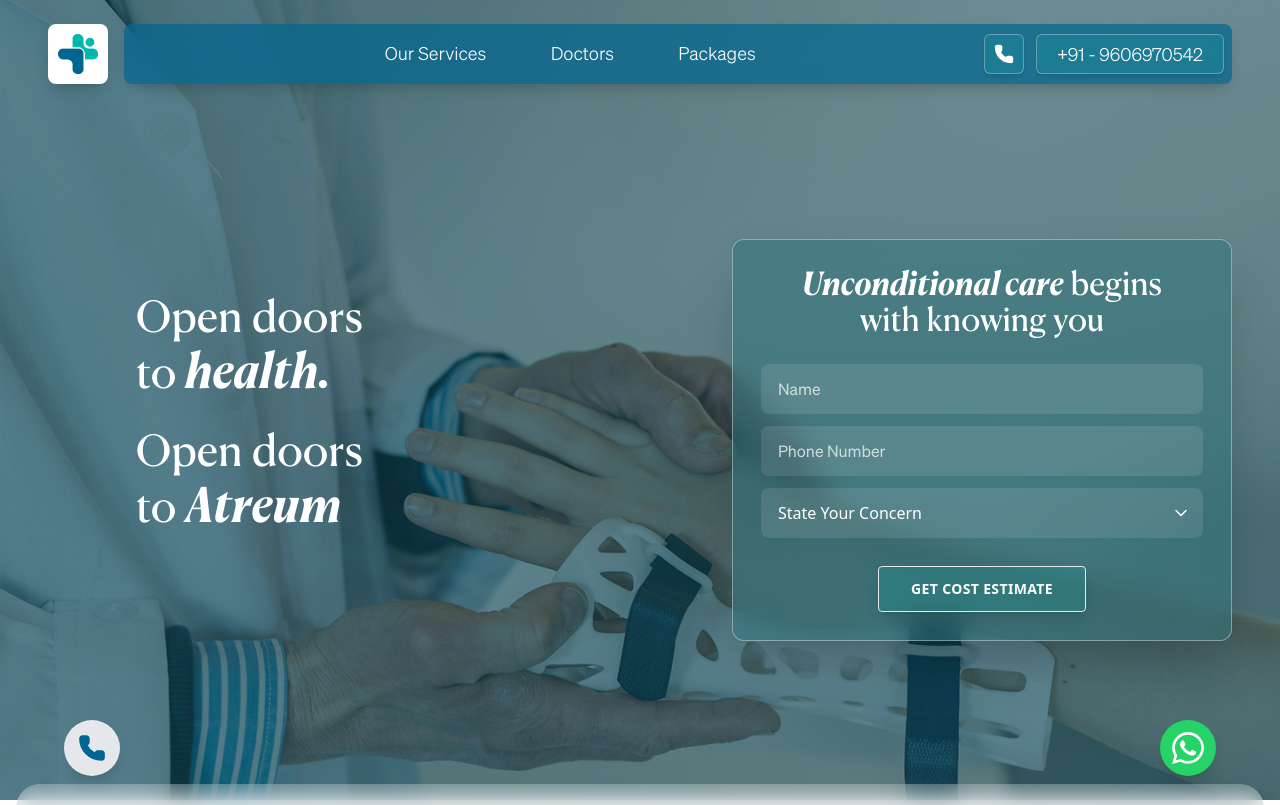
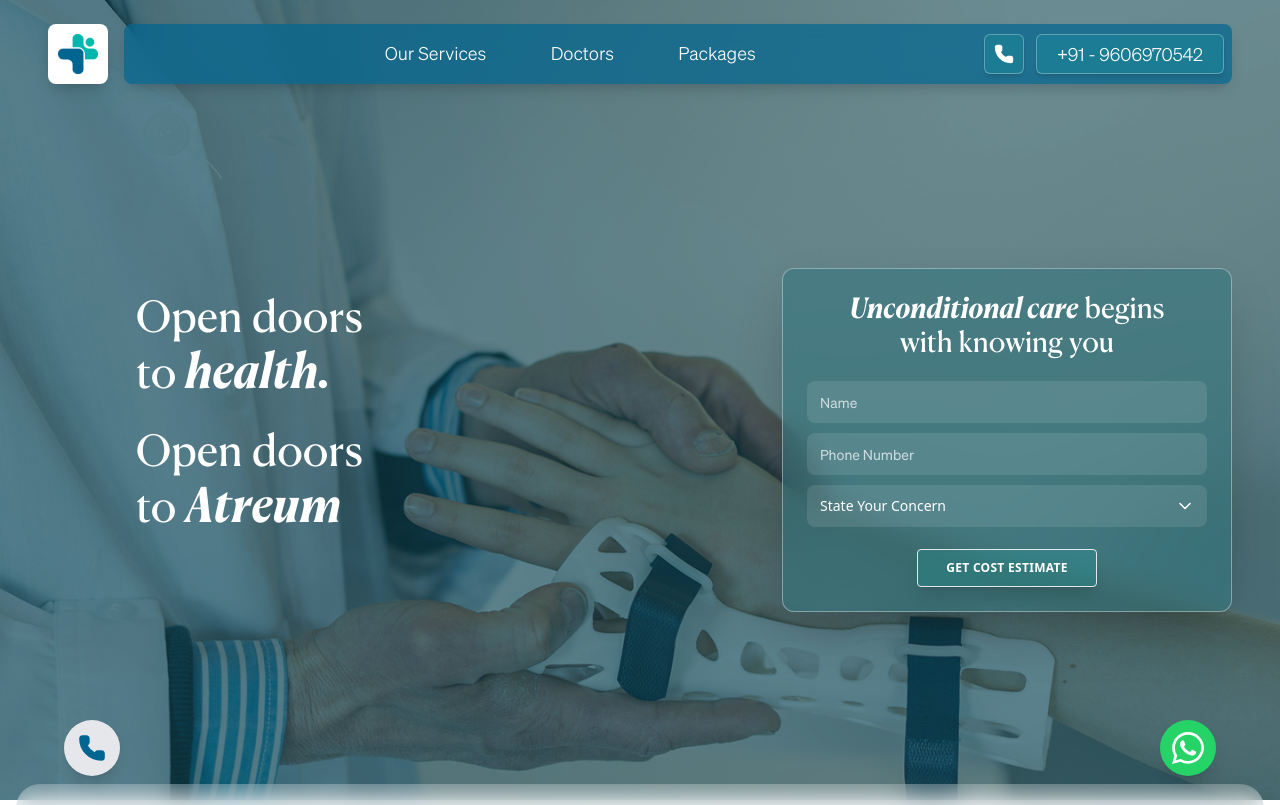
Before and after one commit to suman987654432/atreum, a React (Vite) app: page /orthopedics in a window 1280 px wide. Shown: the top 805 px of the page. Built offline with nearby package versions, Linux system fonts and the light colour scheme.

Commit message:
feat: Update Ortho component layout and styling for enhanced usability

```diff
--- a/src/components/departments/Ortho.jsx
+++ b/src/components/departments/Ortho.jsx
@@ -38,21 +38,21 @@ const Ortho = () => {
 
                     </div>
                     {/* Right Side Form */}
-                    <div className="w-full lg:w-[500px] max-w-full lg:max-w-[500px] lg:ml-auto">
-                        <div className="bg-[#2C747C80] border-[1px] border-[#FFFFFF61] p-5 sm:p-6 md:p-7 rounded-xl shadow-2xl bg-blur-lg backdrop-blur-md">
-                            <h3 className="text-white font-canela font-normal text-[22px] sm:text-[28px] md:text-[32px] leading-[30px] sm:leading-[32px] md:leading-[36px] tracking-normal text-center">
+                    <div className="w-full lg:w-[450px] max-w-full lg:max-w-[450px] lg:ml-auto">
+                        <div className="bg-[#2C747C80] border-[1px] border-[#FFFFFF61] p-4 sm:p-5 md:p-6 rounded-xl shadow-2xl bg-blur-lg backdrop-blur-md">
+                            <h3 className="text-white font-canela font-normal text-[20px] sm:text-[24px] md:text-[28px] leading-[28px] sm:leading-[30px] md:leading-[34px] tracking-normal text-center">
                                 <span className="font-bold italic">Unconditional care</span> begins
                             </h3>
-                            <h3 className="text-white font-canela font-normal text-[22px] sm:text-[28px] md:text-[32px] leading-[30px] sm:leading-[32px] md:leading-[36px] tracking-normal text-center mb-5 sm:mb-6">
+                            <h3 className="text-white font-canela font-normal text-[20px] sm:text-[24px] md:text-[28px] leading-[28px] sm:leading-[30px] md:leading-[34px] tracking-normal text-center mb-4 sm:mb-5">
                                 with knowing you
                             </h3>
 
-                            <form className="space-y-3">
+                            <form className="space-y-2.5">
                                 <div className="relative">
                                     <input
                                         type="text"
                                         placeholder="Name"
-                                        className="w-full bg-[#ffffff1a] border border-transparent rounded-lg text-white placeholder-white/70 px-4 py-3 text-base focus:outline-none focus:border-white/50 focus:bg-[#ffffff25]  font-sohne"
+                                        className="w-full bg-[#ffffff1a] border border-transparent rounded-lg text-white placeholder-white/70 px-3 py-2.5 text-sm focus:outline-none focus:border-white/50 focus:bg-[#ffffff25]  font-sohne"
                                     />
                                 </div>
 
@@ -60,24 +60,24 @@ const Ortho = () => {
                                     <input
                                         type="tel"
                                         placeholder="Phone Number"
-                                        className="w-full bg-[#ffffff1a] border border-transparent rounded-lg text-white placeholder-white/70 px-4 py-3 text-base focus:outline-none focus:border-white/50 focus:bg-[#ffffff25]  font-sohne"
+                                        className="w-full bg-[#ffffff1a] border border-transparent rounded-lg text-white placeholder-white/70 px-3 py-2.5 text-sm focus:outline-none focus:border-white/50 focus:bg-[#ffffff25]  font-sohne"
                                     />
                                 </div>
 
                                 <div className="relative">
                                     <select
-                                        className="w-full bg-[#ffffff1a] border border-transparent rounded-lg text-white placeholder-white/70 px-4 py-3 text-base focus:outline-none focus:border-white/50 focus:bg-[#ffffff25]  appearance-none cursor-pointer"
+                                        className="w-full bg-[#ffffff1a] border border-transparent rounded-lg text-white placeholder-white/70 px-3 py-2.5 text-sm focus:outline-none focus:border-white/50 focus:bg-[#ffffff25]  appearance-none cursor-pointer"
                                         defaultValue=""
                                     >
-                                        <option value="" disabled className="text-gray-400 bg-[#19628DE0] font-sohne font-normal text-[16px] leading-[31px] tracking-normal">State Your Concern</option>
-                                        <option value="knee" className="text-white bg-[#19628DE0] font-sohne font-normal text-[16px] leading-[31px] tracking-normal">Knee Replacement</option>
-                                        <option value="joint" className="text-white bg-[#19628DE0] font-sohne font-normal text-[16px] leading-[31px] tracking-normal">Joint Replacement</option>
-                                        <option value="trauma" className="text-white bg-[#19628DE0] font-sohne font-normal text-[16px] leading-[31px] tracking-normal">Trauma and Fracture Care</option>
-                                        <option value="sports" className="text-white bg-[#19628DE0] font-sohne font-normal text-[16px] leading-[31px] tracking-normal">Sports Medicine Surgery</option>
-                                        <option value="hand" className="text-white bg-[#19628DE0] font-sohne font-normal text-[16px] leading-[31px] tracking-normal">Hand and Wrist Surgery</option>
-                                        <option value="deformity" className="text-white bg-[#19628DE0] font-sohne font-normal text-[16px] leading-[31px] tracking-normal">Deformity Correction</option>
-                                        <option value="pediatric" className="text-white bg-[#19628DE0] font-sohne font-normal text-[16px] leading-[31px] tracking-normal">Pediatric Ortho</option>
-                                        <option value="shoulder" className="text-white bg-[#19628DE0] font-sohne font-normal text-[16px] leading-[31px] tracking-normal">Shoulder Surgery</option>
+                                        <option value="" disabled className="text-gray-400 bg-[#19628DE0] font-sohne font-normal text-[14px] leading-[26px] tracking-normal">State Your Concern</option>
+                                        <option value="knee" className="text-white bg-[#19628DE0] font-sohne font-normal text-[14px] leading-[26px] tracking-normal">Knee Replacement</option>
+                                        <option value="joint" className="text-white bg-[#19628DE0] font-sohne font-normal text-[14px] leading-[26px] tracking-normal">Joint Replacement</option>
+                                        <option value="trauma" className="text-white bg-[#19628DE0] font-sohne font-normal text-[14px] leading-[26px] tracking-normal">Trauma and Fracture Care</option>
+                                        <option value="sports" className="text-white bg-[#19628DE0] font-sohne font-normal text-[14px] leading-[26px] tracking-normal">Sports Medicine Surgery</option>
+                                        <option value="hand" className="text-white bg-[#19628DE0] font-sohne font-normal text-[14px] leading-[26px] tracking-normal">Hand and Wrist Surgery</option>
+                                        <option value="deformity" className="text-white bg-[#19628DE0] font-sohne font-normal text-[14px] leading-[26px] tracking-normal">Deformity Correction</option>
+                                        <option value="pediatric" className="text-white bg-[#19628DE0] font-sohne font-normal text-[14px] leading-[26px] tracking-normal">Pediatric Ortho</option>
+                                        <option value="shoulder" className="text-white bg-[#19628DE0] font-sohne font-normal text-[14px] leading-[26px] tracking-normal">Shoulder Surgery</option>
                                     </select>
 
                                     <div className="absolute right-0 top-1/2 -translate-y-1/2 pointer-events-none pr-4">
@@ -87,10 +87,10 @@ const Ortho = () => {
                                     </div>
                                 </div>
 
-                                <div className="pt-4 text-center">
+                                <div className="pt-3 text-center">
                                     <button
                                         type="submit"
-                                        className="w-full sm:w-auto bg-[#0FB1AB33] border border-[#0FFFFFF] hover:bg-[#347d8b] text-white font-bold py-3 px-8 rounded shadow-lg uppercase tracking-wide text-sm transition-all duration-300"
+                                        className="w-full sm:w-auto bg-[#0FB1AB33] border border-[#0FFFFFF] hover:bg-[#347d8b] text-white font-bold py-2.5 px-7 rounded shadow-lg uppercase tracking-wide text-xs transition-all duration-300"
                                     >
                                         GET COST ESTIMATE
                                     </button>
```
